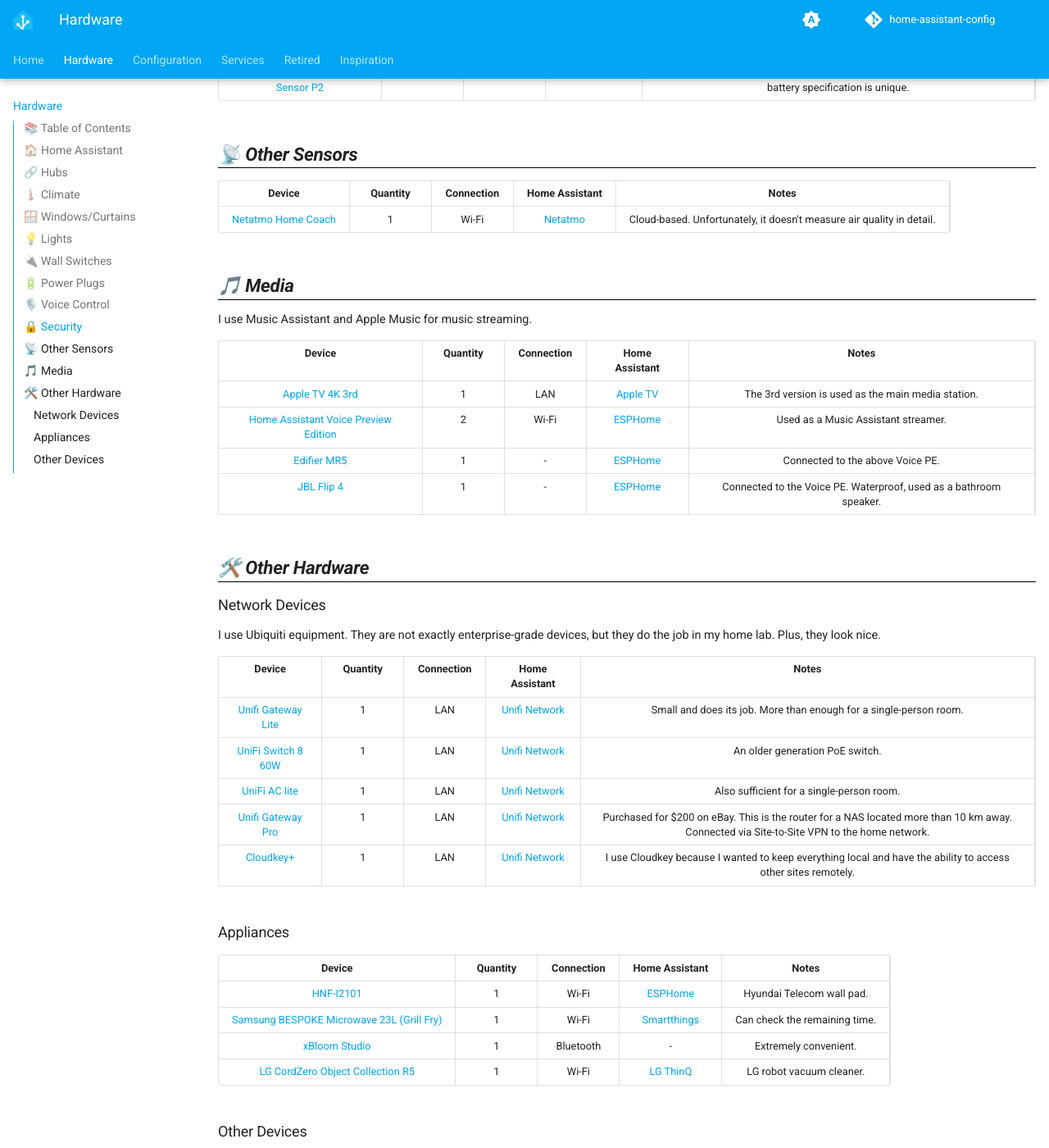
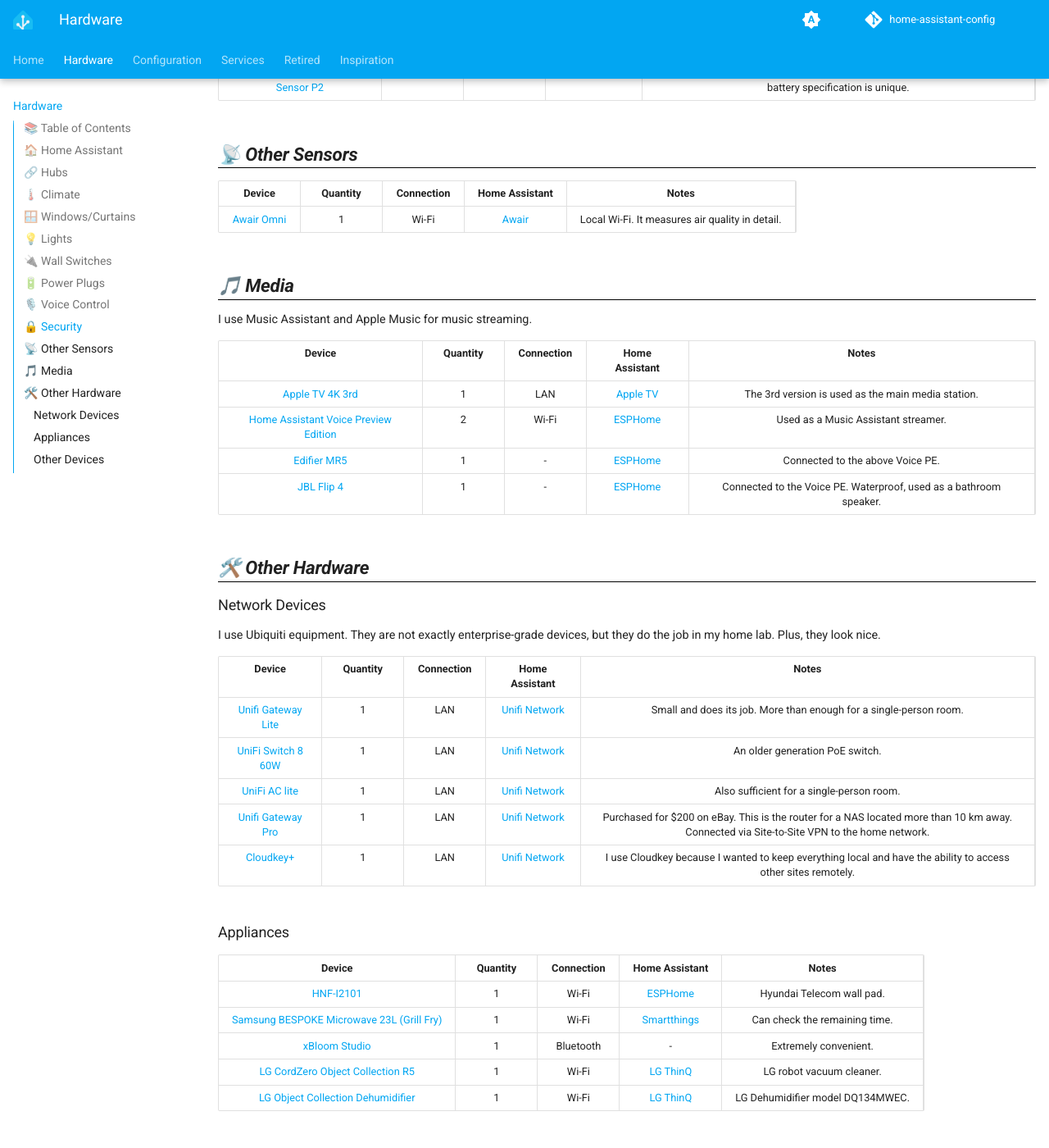
Before and after one commit to saya6k/home-assistant-config, an MkDocs documentation site: the page built from docs/hardware.md, in a window 1280 px wide and 1400 px high, scrolled down 2514 px. Shown: the whole window at 82% size. Built offline with MkDocs 1.6.1 and Material for MkDocs 9.7.7, drawn with Linux system fonts in a browser that asks for light colours; comment, search, counter and statistics services are not loaded.

Commit message:
docs: Add Awair Omni and retire Netatmo Home Coach

```diff
--- a/docs/hardware.md
+++ b/docs/hardware.md
@@ -90,7 +90,7 @@ I use the Doods addon for object detection. It can handle over 10 FHD streams, d
 
 |                                 Device                                  | Quantity | Connection |                         Home Assistant                         |                                 Notes                                 |
 | :---------------------------------------------------------------------: | :------: | :--------: | :------------------------------------------------------------: | :-------------------------------------------------------------------: |
-| [Netatmo Home Coach](https://shop.netatmo.com/en-eu/aircare/home-coach) |    1     |   Wi-Fi    | [Netatmo](https://www.home-assistant.io/integrations/netatmo/) | Cloud-based. Unfortunately, it doesn't measure air quality in detail. |
+| [Awair Omni](https://www.getawair.com/products/omni) |    1     |   Wi-Fi    | [Awair](https://www.home-assistant.io/integrations/awair/) | Local Wi-Fi. It measures air quality in detail. |
 
 ## 🎵 Media
 
@@ -125,6 +125,7 @@ I use Ubiquiti equipment. They are not exactly enterprise-grade devices, but the
 | [Samsung BESPOKE Microwave 23L (Grill Fry)](https://www.samsung.com/sec/micro-wave-ovens/microwave-oven-grill-MG23T5018CC-d2c/MG23T5018CP/) |    1     |   Wi-Fi    | [Smartthings](https://www.home-assistant.io/integrations/smartthings/) | Can check the remaining time. |
 |                                           [xBloom Studio](https://xbloom.com/pages/xbloom-studio)                                           |    1     | Bluetooth  |                                   -                                    |     Extremely convenient.     |
 |                             [LG CordZero Object Collection R5](https://www.lge.co.kr/vacuum-cleaners/r585wka1)                              |    1     |   Wi-Fi    |    [LG ThinQ](https://www.home-assistant.io/integrations/lg_thinq/)    |   LG robot vacuum cleaner.    |
+|                             [LG Object Collection Dehumidifier](https://www.lge.co.kr/dehumidifiers/dq134mwec-akor)                              |    1     |   Wi-Fi    |    [LG ThinQ](https://www.home-assistant.io/integrations/lg_thinq/)    |   LG Dehumidifier model DQ134MWEC.    |
 
 ### Other Devices
 
```
Also changed, not shown: docs/config/dashboards.md (+6 -6 lines), docs/config/monitoring.md (+1 -5 lines), docs/retired.md (+1 -0 lines).
